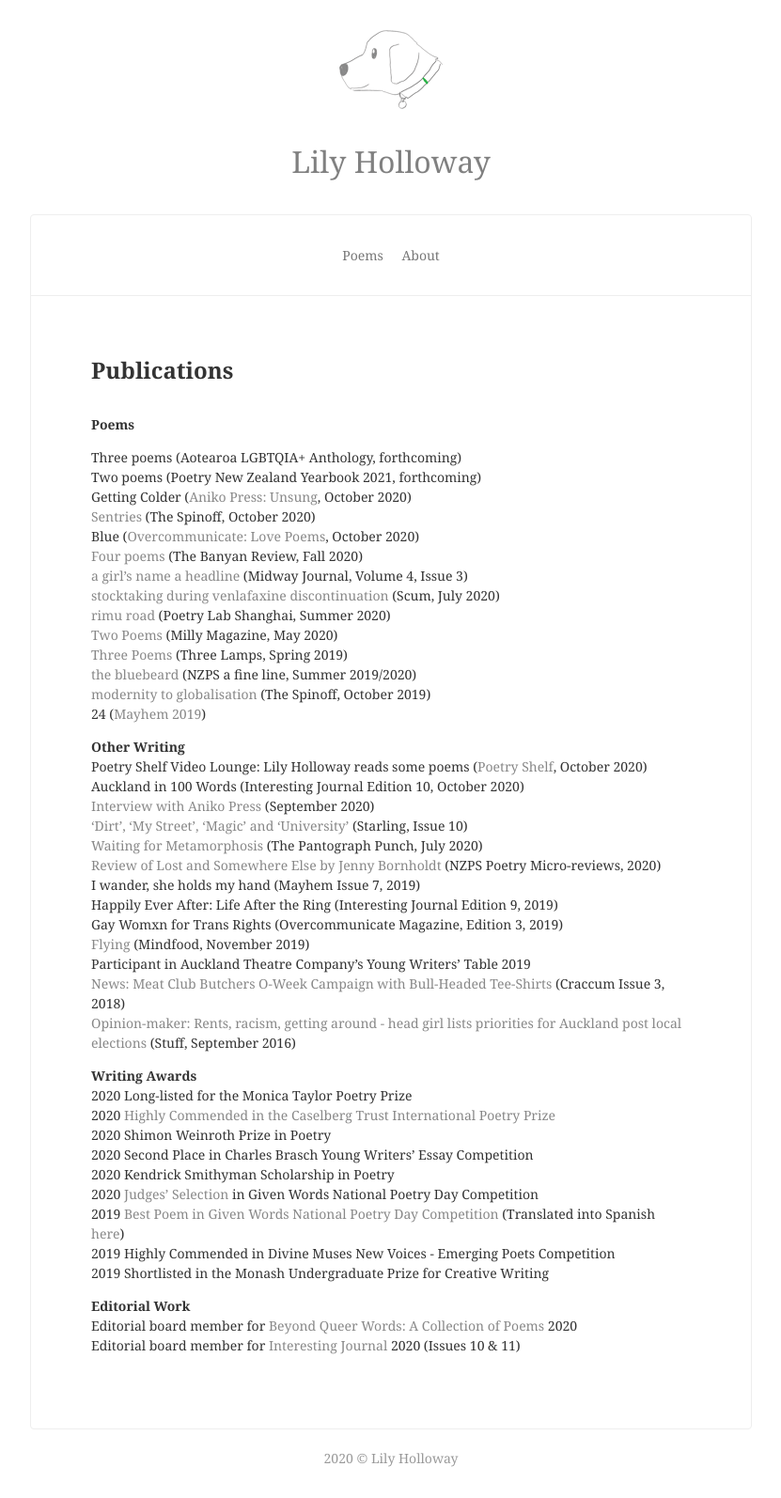
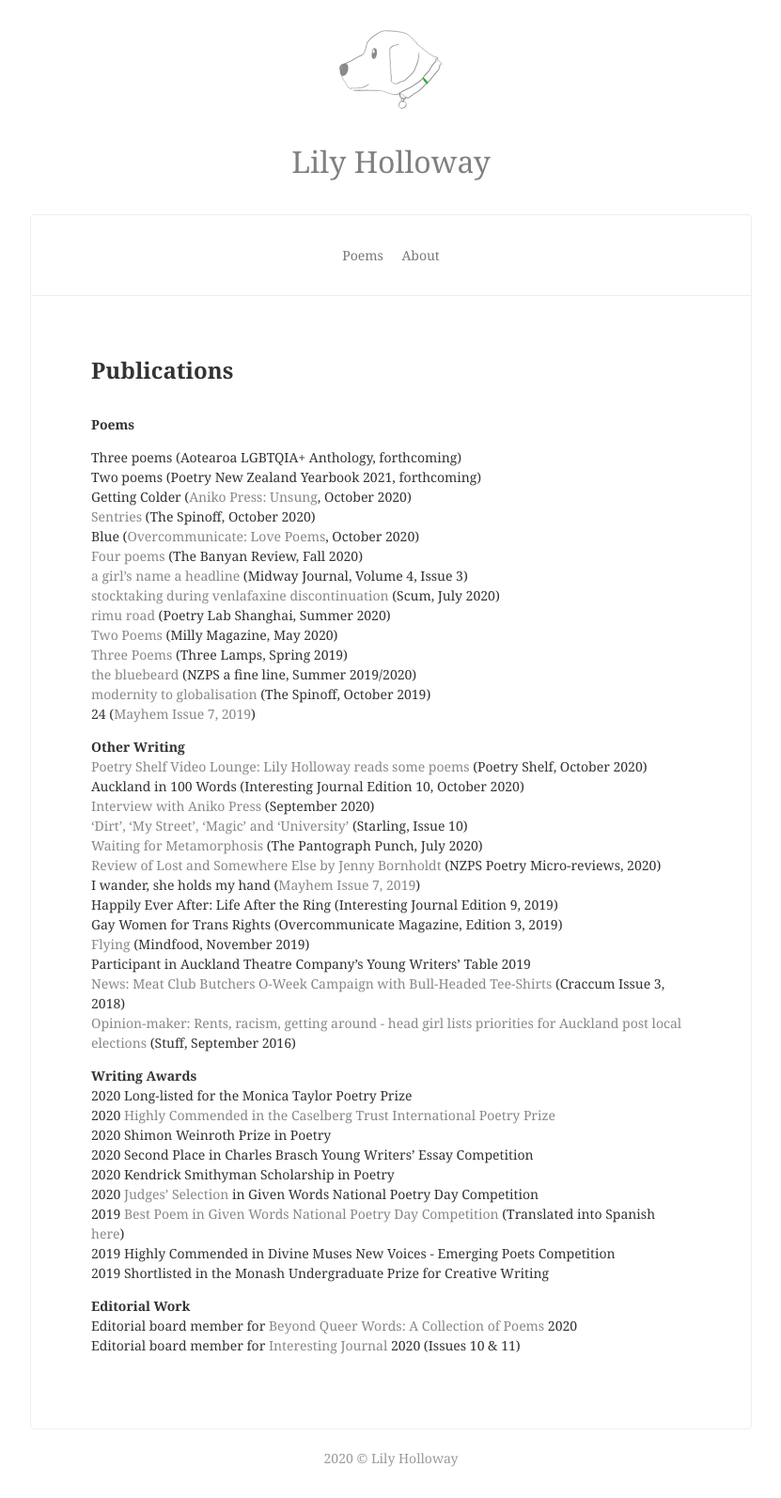
Before and after one commit to lilyholloway/lilyholloway.github.io, a Jekyll site: the page built from cv.md, in a window 1280 px wide. Shown: the whole page at 94% size, without its empty margins (224-1055 px from the left). Built offline with Jekyll 4.4.1, drawn with Linux system fonts in a browser that asks for light colours; nearby versions of some CDN libraries.

Commit message:
Update cv.md

```diff
--- a/cv.md
+++ b/cv.md
@@ -19,18 +19,18 @@ Blue (<a href="https://overcommunicate.bigcartel.com/product/love-poems">Overcom
 <a href="https://www.thethreelamps.com/article/lily-holloway?publication=spring-2019">Three Poems</a> (Three Lamps, Spring 2019)<br>
 <a href="https://poetrysocietynz.files.wordpress.com/2020/04/a-fine-line-summer-2019-digital.pdf">the bluebeard</a> (NZPS a fine line, Summer 2019/2020)<br>
 <a href="https://thespinoff.co.nz/books/18-10-2019/the-friday-poem-modernity-to-globalisation-by-lily-holloway/">modernity to globalisation</a> (The Spinoff, October 2019)<br>
-24 (<a href="https://www.mayhemjournal.co.nz/page/7-0-contents/">Mayhem 2019</a>)<br>
+24 (<a href="https://www.mayhemjournal.co.nz/page/7-0-contents/">Mayhem Issue 7, 2019</a>)<br>
 
 <b>Other Writing</b><br>
-Poetry Shelf Video Lounge: Lily Holloway reads some poems (<a href="https://nzpoetryshelf.com/2020/10/30/poetry-shelf-video-lounge-lily-holloway-reads-some-poems/">Poetry Shelf</a>, October 2020)<br>
+<a href="https://nzpoetryshelf.com/2020/10/30/poetry-shelf-video-lounge-lily-holloway-reads-some-poems/">Poetry Shelf Video Lounge: Lily Holloway reads some poems</a> (Poetry Shelf, October 2020)<br>
 Auckland in 100 Words (Interesting Journal Edition 10, October 2020)<br>
 <a href="https://www.anikopress.com/interviews/lily-holloway">Interview with Aniko Press</a> (September 2020)<br>
 <a href="https://www.starlingmag.com/issue-10/lily-holloway">'Dirt', 'My Street', 'Magic' and 'University'</a> (Starling, Issue 10)<br>
 <a href="https://www.pantograph-punch.com/posts/Waiting-for-Metamorphosis">Waiting for Metamorphosis</a> (The Pantograph Punch, July 2020)<br>
 <a href="https://poetrysociety.org.nz/lost-and-somewhere-else-by-jenny-bornholdt/">Review of Lost and Somewhere Else by Jenny Bornholdt</a> (NZPS Poetry Micro-reviews, 2020) <br>
-I wander, she holds my hand (Mayhem Issue 7, 2019)<br>
+I wander, she holds my hand (<a href="https://www.mayhemjournal.co.nz/page/7-0-contents/">Mayhem Issue 7, 2019</a>)<br>
 Happily Ever After: Life After the Ring (Interesting Journal Edition 9, 2019)<br>
-Gay Womxn for Trans Rights (Overcommunicate Magazine, Edition 3, 2019)<br>
+Gay Women for Trans Rights (Overcommunicate Magazine, Edition 3, 2019)<br>
 <a href="https://lilyholloway.co.nz/posts/Flying">Flying</a> (Mindfood, November 2019)<br>
 Participant in Auckland Theatre Company's Young Writers' Table 2019<br>
 <a href="http://www.craccum.co.nz/?p=2497">News: Meat Club Butchers O-Week Campaign with Bull-Headed Tee-Shirts</a> (Craccum Issue 3, 2018)<br>
```
